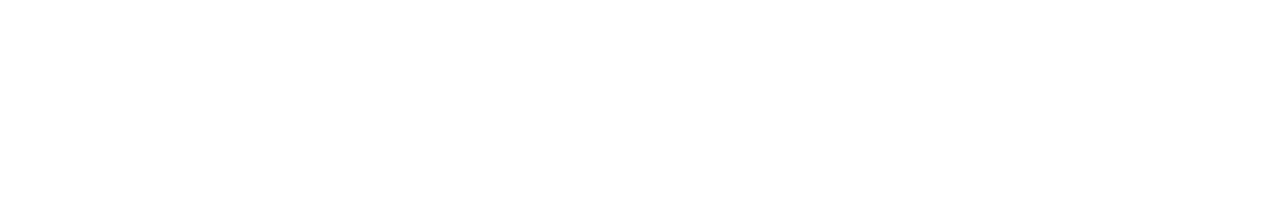
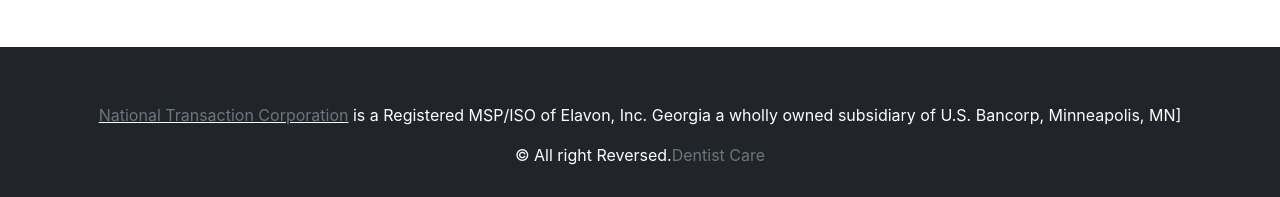
Before and after one commit to SAKIB-PK/dentist-booking-react-client-side, a React (Create React App) app: page / in a window 1280 px wide. Shown: the part 1876-2073 px from the top of the page. Before the commit the page ends 1875 px from the top, so only its background shows below. Built offline with nearby package versions, Linux system fonts and the light colour scheme; no server answers.

Commit message:
footer section add

```diff
--- a/src/component/Home/Home.jsx
+++ b/src/component/Home/Home.jsx
@@ -24,11 +24,22 @@
                 <div className="row">
                     <h2 className="border-bottom font-monospace fst-italic fw-bold my-5 text-center text-muted text-uppercase">services</h2>
                 </div>
-                <div className="row g-5">
+                <div className="row g-5 mb-5">
                     {
                         post.slice(0,6).map(item => <Service key={item.id} item ={item}/>)
                     }
                 </div>
+
+
+            </div>
+
+            {/* Footer Section  */}
+            <div className="row bg-dark pt-5">
+                <div className="col-xs-12 col-sm-12 col-md-12 mt-2 mt-sm-2 text-center text-white">
+                    <p><u><a href="https://www.google.com/" className='text-muted text-decoration-none'>National Transaction Corporation</a></u> is a Registered MSP/ISO of Elavon, Inc. Georgia a wholly owned subsidiary of U.S. Bancorp, Minneapolis, MN]</p>
+                    <p>&copy; All right Reversed.<a className="text-muted ml-2 text-decoration-none" href="#ss" target="_blank">Dentist Care</a></p>
+                </div>
+                <hr/>
             </div>
         </>
     )
```
